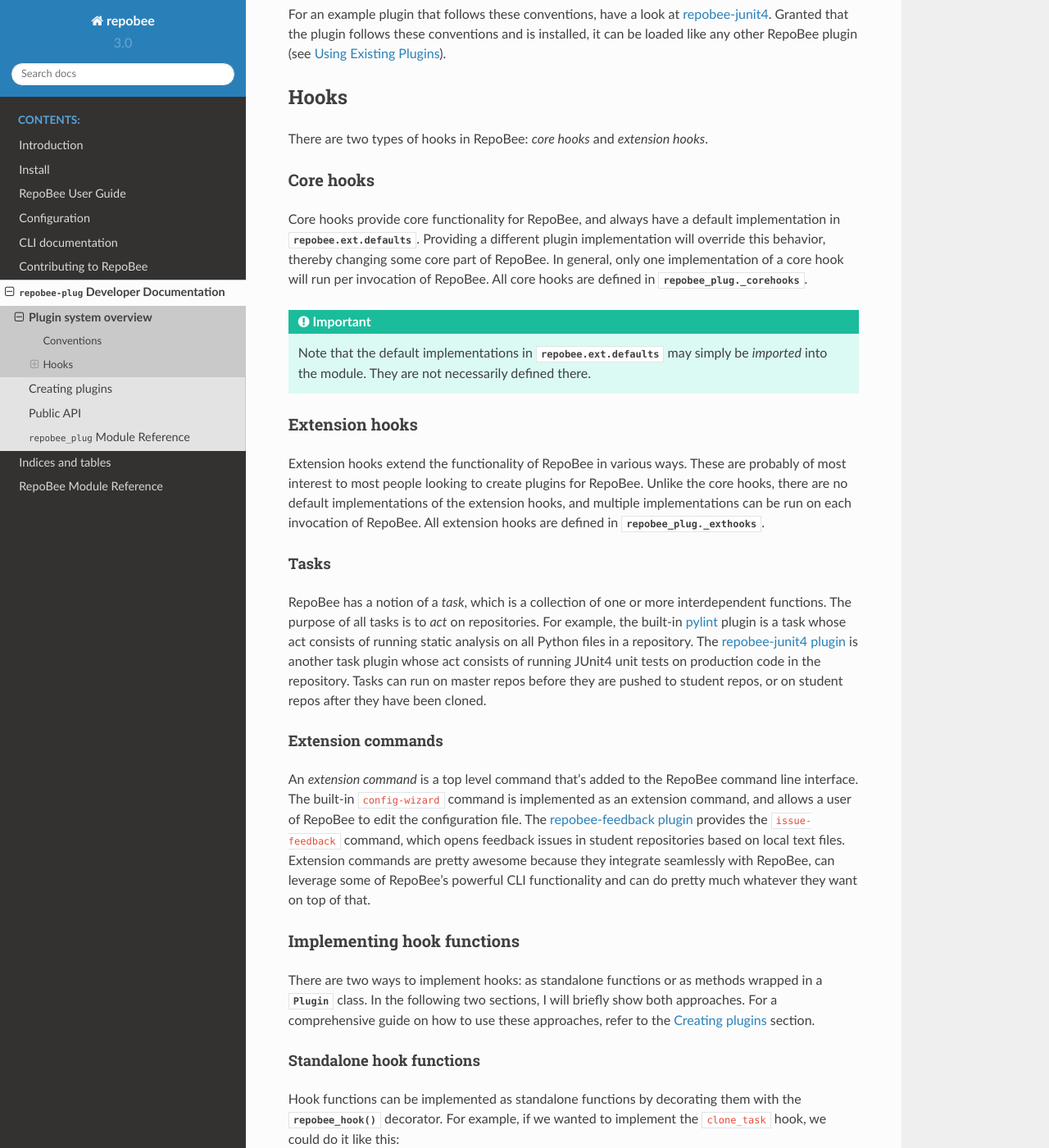
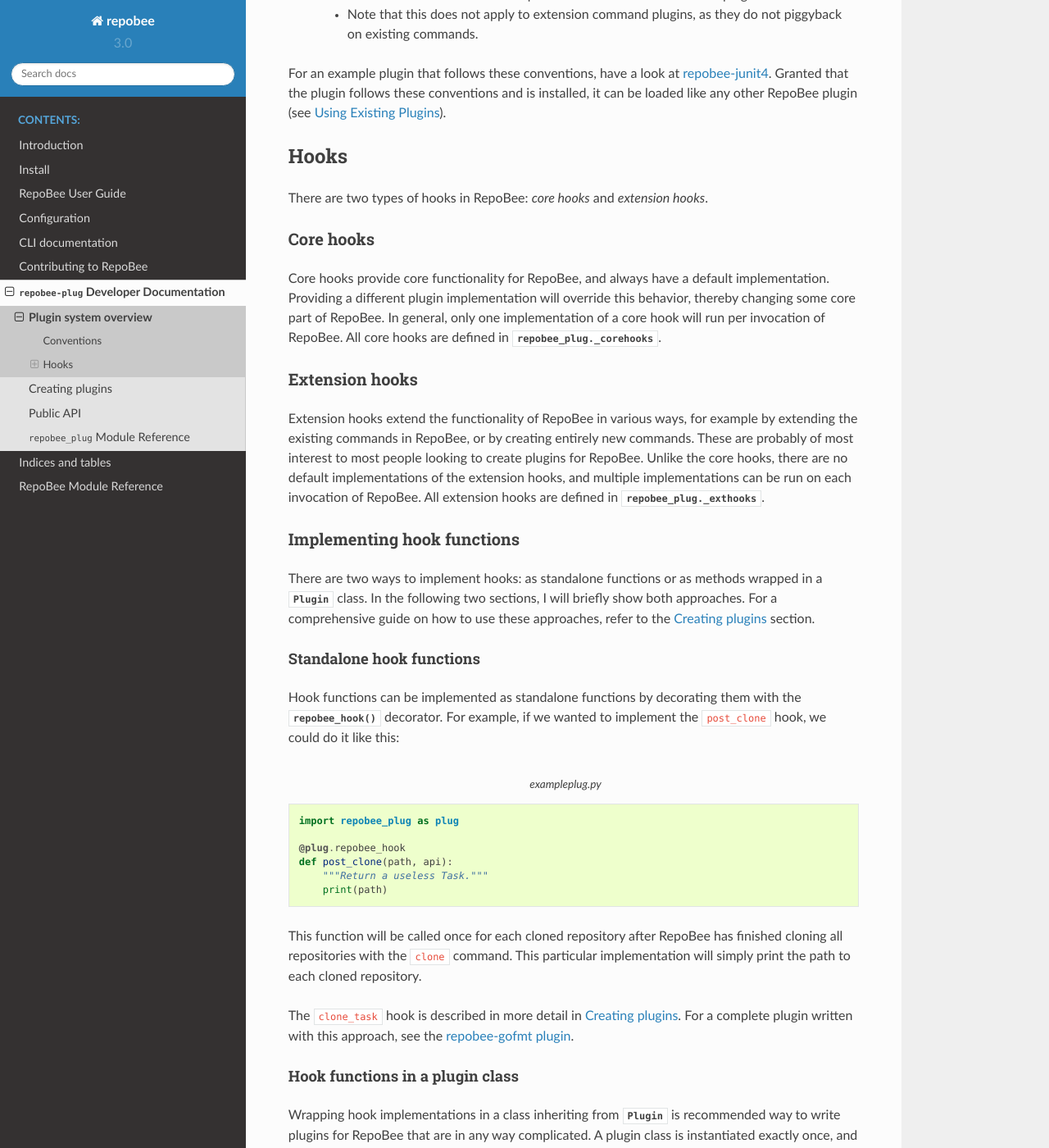
Before and after one commit to repobee/repobee, a Sphinx documentation site: the page built from docs/repobee_plug/overview.rst, in a window 1280 px wide and 1400 px high, scrolled down 588 px. Shown: the whole window at 82% size. Built offline with Sphinx 7.4.7 and the Read the Docs theme 2.0.0, drawn with Linux system fonts in a browser that asks for light colours; some of the changed text lies outside the part shown.

Commit message:
Update overview

```diff
--- a/docs/repobee_plug/overview.rst
+++ b/docs/repobee_plug/overview.rst
@@ -1,5 +1,7 @@
 Plugin system overview
 **********************
+Creating plugins for RepoBee is not difficult, and you do not need to be a
+seasoned Python developer in order to make something that is genuinely useful.
 
 .. _conventions:
 
@@ -35,50 +37,21 @@
 
 Core hooks
 ----------
-Core hooks provide core functionality for RepoBee, and always have a
-default implementation in :py:mod:`repobee.ext.defaults`. Providing a
-different plugin implementation will override this behavior, thereby
-changing some core part of RepoBee. In general, only one implementation
-of a core hook will run per invocation of RepoBee. All core hooks are
-defined in :py:mod:`repobee_plug._corehooks`.
-
-.. important::
-
-   Note that the default implementations in :py:mod:`repobee.ext.defaults` may
-   simply be *imported* into the module. They are not necessarily defined
-   there.
+Core hooks provide core functionality for RepoBee, and always have a default
+implementation. Providing a different plugin implementation will override this
+behavior, thereby changing some core part of RepoBee. In general, only one
+implementation of a core hook will run per invocation of RepoBee. All core hooks
+are defined in :py:mod:`repobee_plug._corehooks`.
 
 Extension hooks
 ---------------
-Extension hooks extend the functionality of RepoBee in various ways. These are
-probably of most interest to most people looking to create plugins for RepoBee.
-Unlike the core hooks, there are no default implementations of the extension
-hooks, and multiple implementations can be run on each invocation of
-RepoBee. All extension hooks are defined in :py:mod:`repobee_plug._exthooks`.
-
-Tasks
-+++++
-RepoBee has a notion of a *task*, which is a collection of one or more
-interdependent functions. The purpose of all tasks is to *act* on repositories.
-For example, the built-in :ref:`pylint-plugin` plugin is a task
-whose act consists of running static analysis on all Python files in a
-repository. The `repobee-junit4
-plugin <https://github.com/repobee/repobee-junit4>`_ is another task plugin whose
-act consists of running JUnit4 unit tests on production code in the repository.
-Tasks can run on master repos before they are pushed to student repos, or on
-student repos after they have been cloned.
-
-Extension commands
-++++++++++++++++++
-An *extension command* is a top level command that's added to the RepoBee
-command line interface. The built-in ``config-wizard`` command is implemented as
-an extension command, and allows a user of RepoBee to edit the configuration
-file. The `repobee-feedback plugin
-<https://github.com/repobee/repobee-feedback>`_ provides the ``issue-feedback``
-command, which opens feedback issues in student repositories based on local
-text files. Extension commands are pretty awesome because they integrate
-seamlessly with RepoBee, can leverage some of RepoBee's powerful CLI
-functionality and can do pretty much whatever they want on top of that.
+Extension hooks extend the functionality of RepoBee in various ways, for example
+by extending the existing commands in RepoBee, or by creating entirely new
+commands. These are probably of most interest to most people looking to create
+plugins for RepoBee. Unlike the core hooks, there are no default
+implementations of the extension hooks, and multiple implementations can be run
+on each invocation of RepoBee. All extension hooks are defined in
+:py:mod:`repobee_plug._exthooks`.
 
 .. _implementing hooks:
 
@@ -95,7 +68,7 @@
 +++++++++++++++++++++++++
 Hook functions can be implemented as standalone functions by decorating them
 with the :py:func:`~repobee_plug.repobee_hook` decorator. For example, if we
-wanted to implement the ``clone_task`` hook, we could do it like this:
+wanted to implement the ``post_clone`` hook, we could do it like this:
 
 .. code-block:: python
     :caption: exampleplug.py
@@ -103,17 +76,13 @@
     import repobee_plug as plug
 
     @plug.repobee_hook
-    def clone_task():
+    def post_clone(path, api):
         """Return a useless Task."""
-        return plug.Task(act=act)
+        print(path)
 
-    def act(path, api):
-        return plug.Result(
-            name="exampleplug",
-            msg="This is a useless plugin!",
-            status=plug.Status.SUCCESS,
-        )
-
+This function will be called once for each cloned repository after RepoBee has
+finished cloning all repositories with the ``clone`` command. This particular
+implementation will simply print the path to each cloned repository.
 
 The ``clone_task`` hook is described in more detail in :ref:`creating plugins`.
 For a complete plugin written with this approach, see the `repobee-gofmt plugin
@@ -128,10 +97,10 @@
 RepoBee that are in any way complicated. A plugin class is instantiated exactly
 once, and that instance then persists throughout the execution of one RepoBee
 command, making it a convenient way to implement plugins that require command
-line options or config values. The :py:class:`~repobee_plug.Plugin`
-class also performs some sanity checks when a subclass is defined to make sure
-that all public functions have hook function names, which comes in handy if you
-are in the habit of misspelling stuff (aren't we all?). Doing it this way,
+line options or any form of state. The :py:class:`~repobee_plug.Plugin` class
+also performs some sanity checks when a subclass is defined to make sure that
+all public functions have hook function names, which comes in handy if you are
+in the habit of misspelling stuff (aren't we all?). Doing it this way,
 ``exampleplug.py`` would look like this:
 
 .. code-block:: python
@@ -144,24 +113,14 @@
     class ExamplePlugin(plug.Plugin):
         """Example plugin that implements the clone_task hook."""
 
-        def clone_task(self):
+        def post_clone(self, path, api):
             """Return a useless Task."""
-            return plug.Task(act=self._act)
+            print(path)
 
-        def _act(self, path, api):
-            return plug.Result(
-                name="exampleplug",
-                msg="This is a useless plugin!",
-                status=plug.Status.SUCCESS,
-            )
-
-Note how the ``clone_task`` function now does not have the `@plug.repobee_hook`
-decorator, that we prefixed ``act`` with an underscore to signify that it's not
-a public method (there is no hook function called ``act``, so
-:py:class:`~repobee_plug.Plugin` will raise if we forget the leading
-underscore), and that the ``self`` argument was added to all functions. For a
-complete example of a plugin written with this approach, see the
-`repobee-junit4`_ plugin.
+Note how the ``post_clone`` function now does not have the `@plug.repobee_hook`
+decorator and that the ``self`` argument was added to it, as it is now a method
+of the ``ExamplePlugin`` class. For a complete example of a plugin written with
+this approach, see the `repobee-junit4`_ plugin.
 
 .. _repobee-junit4: https://github.com/repobee/repobee-junit4
 .. _javac plugin: https://github.com/repobee/repobee/blob/master/repobee/ext/javac.py
```
